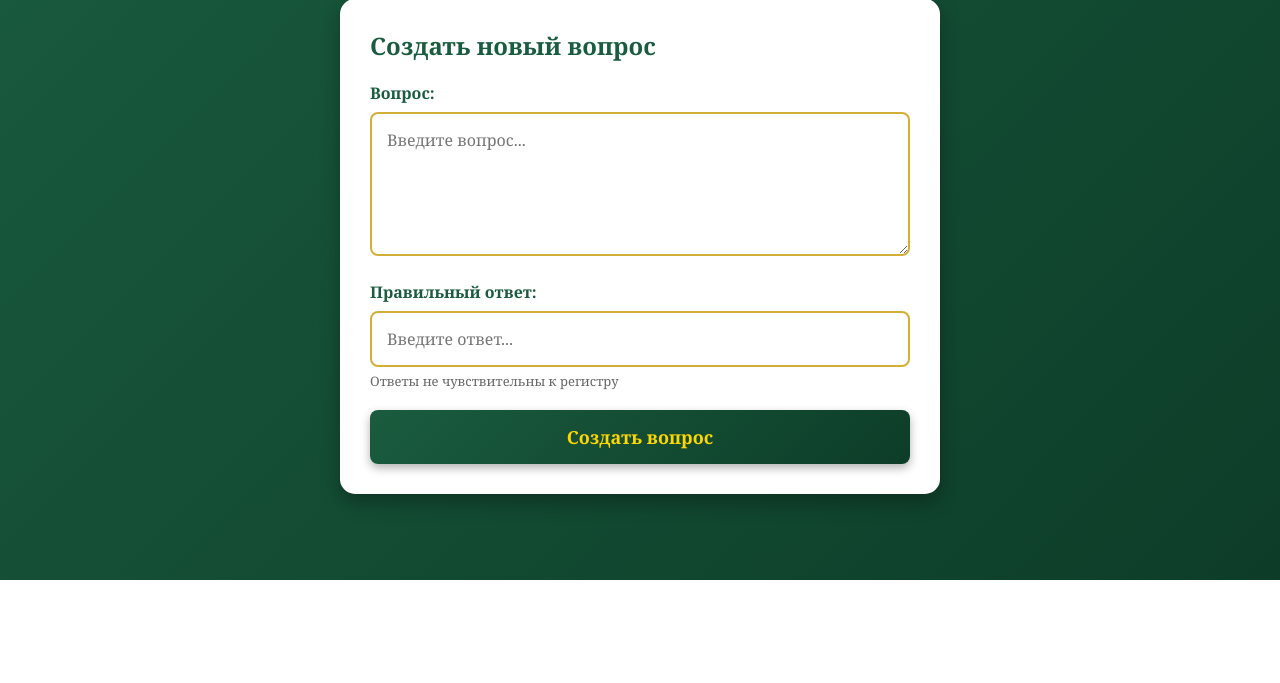
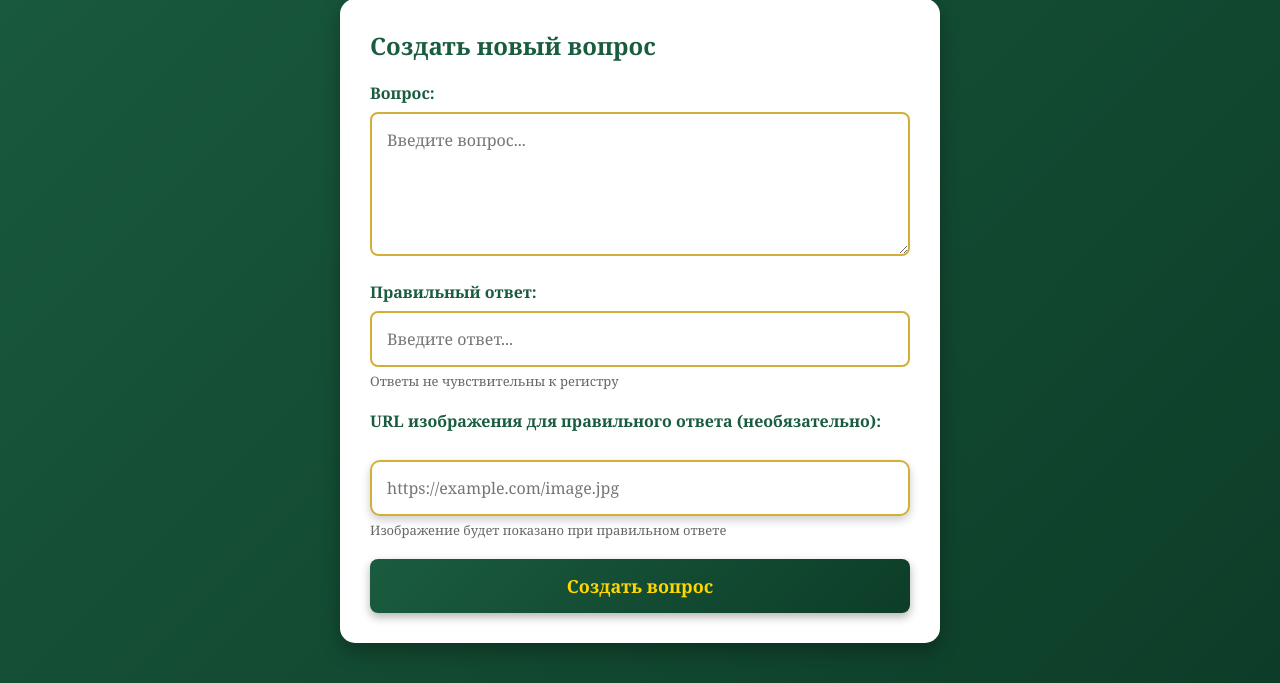
Before and after one commit to ercalote/chgk, a Flask app: page / in a window 1280 px wide. Shown: the part 220-903 px from the top of the page. Before the commit the page ends 800 px from the top, so only its background shows below. Run offline with Flask 3, Linux system fonts and the light colour scheme.

Commit message:
Add success image feature for correct answers
Co-authored-by: ercalote <1011746+ercalote@users.noreply.github.com>

```diff
--- a/app.py
+++ b/app.py
@@ -42,6 +42,7 @@ def create_question():
 
     question_text = request.json.get('question', '').strip()
     answer = request.json.get('answer', '').strip()
+    success_image = request.json.get('success_image', '').strip()
 
     if not question_text or not answer:
         return jsonify({'error': 'Вопрос и ответ обязательны'}), 400
@@ -53,12 +54,19 @@ def create_question():
     if len(answer) > 500:
         return jsonify({'error': 'Ответ слишком длинный (максимум 500 символов)'}), 400
 
+    if success_image and len(success_image) > 2000:
+        return jsonify({'error': 'URL изображения слишком длинный (максимум 2000 символов)'}), 400
+
     question_id = str(uuid.uuid4())
     data_obj['questions'][question_id] = {
         'question': question_text,
         'answer': answer.lower(),
         'created_at': datetime.now().isoformat()
     }
+
+    # Add success_image only if provided
+    if success_image:
+        data_obj['questions'][question_id]['success_image'] = success_image
 
     save_data(data_obj)
 
@@ -141,10 +149,17 @@ def check_answer(question_id):
         del data_obj['attempts'][attempt_key]
         save_data(data_obj)
 
-    return jsonify({
+    response_data = {
         'correct': True,
         'message': 'Поздравляем! Ответ правильный!'
-    })
+    }
+
+    # Include success image if available
+    question_data = data_obj['questions'][question_id]
+    if 'success_image' in question_data:
+        response_data['success_image'] = question_data['success_image']
+
+    return jsonify(response_data)
 
 if __name__ == '__main__':
     # Get debug mode from environment variable, default to False for production
--- a/static/style.css
+++ b/static/style.css
@@ -85,6 +85,7 @@ label {
 }
 
 input[type="text"],
+input[type="url"],
 textarea {
     width: 100%;
     padding: 15px;
@@ -96,6 +97,7 @@ textarea {
 }
 
 input[type="text"]:focus,
+input[type="url"]:focus,
 textarea:focus {
     outline: none;
     border-color: #ffd700;
@@ -241,6 +243,7 @@ small {
     }
 
     input[type="text"],
+    input[type="url"],
     textarea {
         font-size: 16px; /* Prevent zoom on iOS */
     }
@@ -257,3 +260,16 @@ small {
         transform: scale(0.98);
     }
 }
+
+/* Success image styling */
+#successImageContainer {
+    margin-top: 20px;
+}
+
+#successImage {
+    max-width: 100%;
+    height: auto;
+    border-radius: 10px;
+    box-shadow: 0 4px 10px rgba(0, 0, 0, 0.2);
+    margin-top: 20px;
+}
--- a/templates/admin.html
+++ b/templates/admin.html
@@ -26,6 +26,12 @@
                     <small>Ответы не чувствительны к регистру</small>
                 </div>
 
+                <div class="form-group">
+                    <label for="successImage">URL изображения для правильного ответа (необязательно):</label>
+                    <input type="url" id="successImage" name="successImage" placeholder="https://example.com/image.jpg">
+                    <small>Изображение будет показано при правильном ответе</small>
+                </div>
+
                 <button type="submit" class="btn-primary">Создать вопрос</button>
             </form>
         </div>
@@ -48,6 +54,7 @@
 
             const question = document.getElementById('question').value;
             const answer = document.getElementById('answer').value;
+            const success_image = document.getElementById('successImage').value;
 
             try {
                 const response = await fetch('/api/question', {
@@ -55,7 +62,7 @@
                     headers: {
                         'Content-Type': 'application/json'
                     },
-                    body: JSON.stringify({ question, answer })
+                    body: JSON.stringify({ question, answer, success_image })
                 });
 
                 const data = await response.json();
```
Also changed, not shown: templates/question.html (+14 -0 lines).
